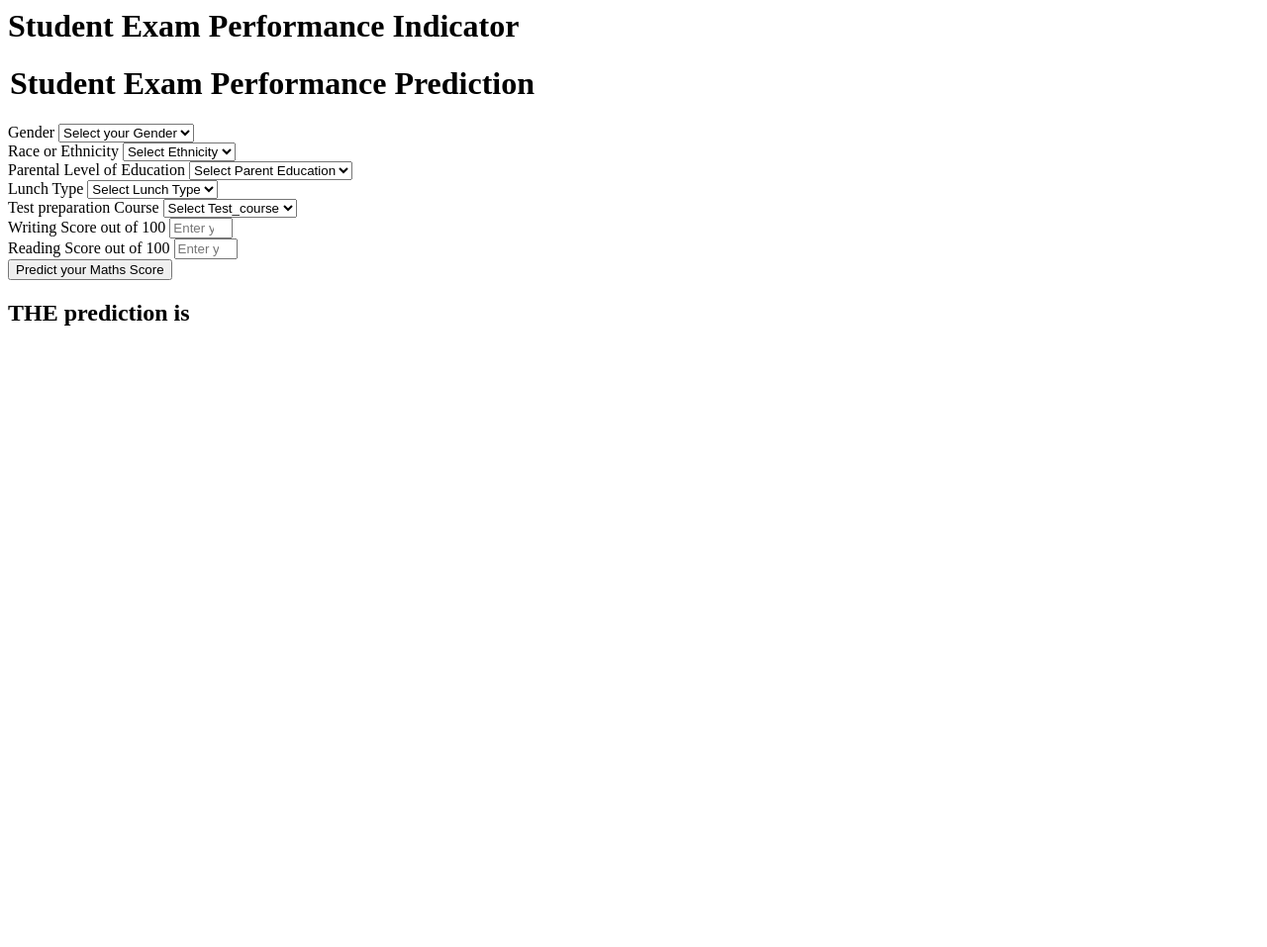
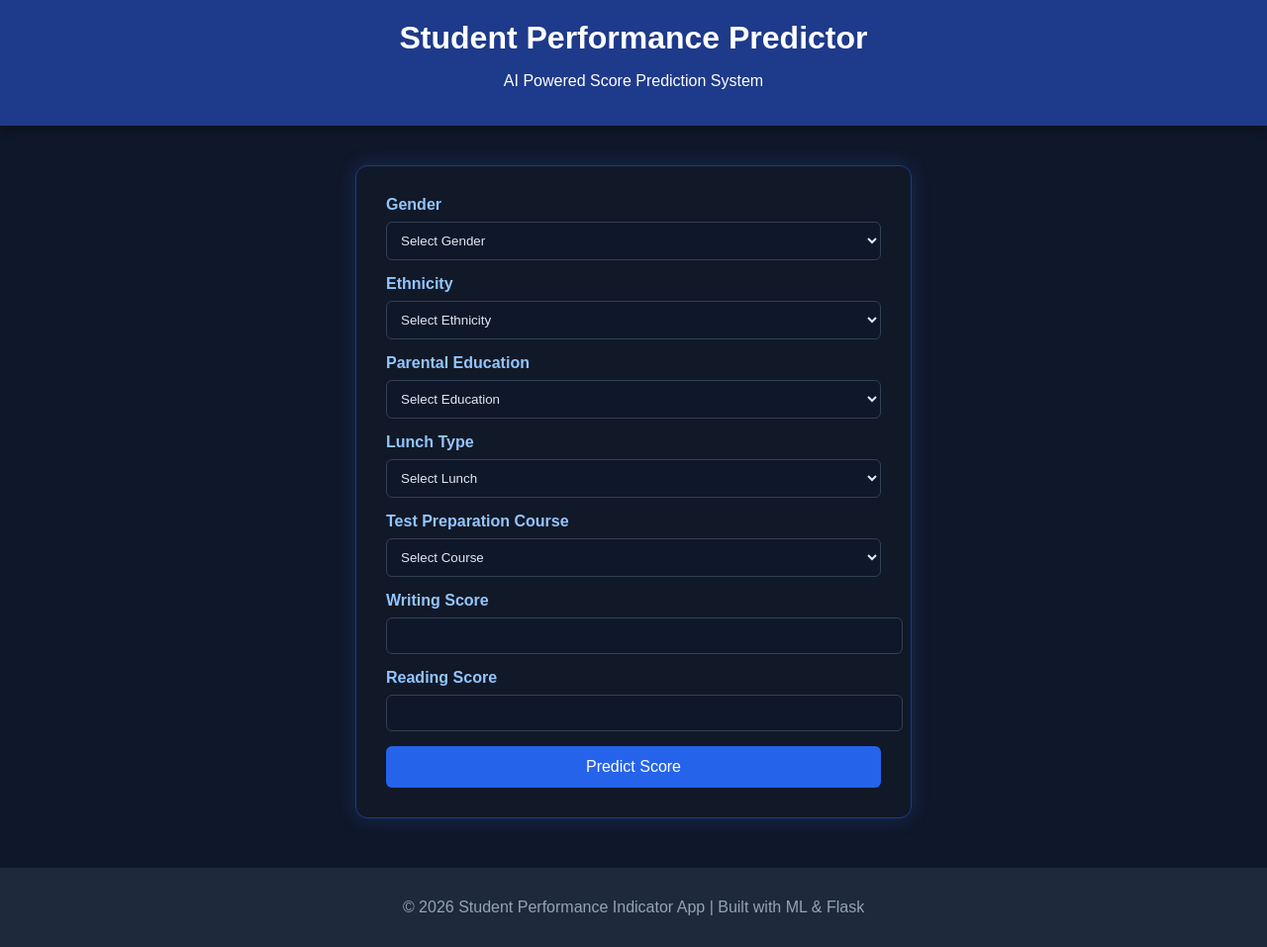
Before and after one commit to bpavann/StudentPerformanceIndicator_ML, a Flask app: page /predict in a window 1280 px wide. Shown: the whole page at 99% size. Before the commit the page ends 329 px from the top, so only its background shows below. Run offline with Flask 3, Linux system fonts and the light colour scheme.

Commit message:
Prediction Pipeline and application created successfully

```diff
--- a/My_Machine_Learning_Project.egg-info/requires.txt
+++ b/My_Machine_Learning_Project.egg-info/requires.txt
@@ -1,11 +1,13 @@
 streamlit
 pandas
 seaborn
+Flask
 matplotlib
 numpy
 setuptools
 scikit-learn
 joblib
 catboost
+dill
 dataclasses
 xgboost
--- a/app.py
+++ b/app.py
@@ -5,6 +5,7 @@
 from src.exception import CustomException
 from flask import Flask,request,render_template
 from sklearn.preprocessing import StandardScaler
+from src.pipeline.predict_pipeline import CustomData, PredictPipeline
 
 application=Flask(__name__)
 app=application
@@ -19,7 +20,30 @@
         if request.method == 'GET':
             return render_template('home.html')
         else:
-            pass
+            data=CustomData(
+                gender=request.form.get('gender'),
+                race_ethnicity=request.form.get('race_ethnicity'),
+                parental_level_of_education=request.form.get('parental_level_of_education'),
+                lunch=request.form.get('lunch'),
+                test_preparation_course=request.form.get('test_preparation_course'),
+                reading_score=int(request.form.get('reading_score')),
+                writing_score=int(request.form.get('writing_score'))
+            )
+            final_new_data=data.get_data_as_dataframe()
+            print(final_new_data)
+
+            predict_pipeline=PredictPipeline()
+            result=predict_pipeline.predict(final_new_data)
+            print(f"Prediction result is {result}")
+            return render_template('home.html',result=result[0])
+
 
     except Exception as e:
         raise CustomException(e,sys)
+
+if __name__ == "__main__":
+    app.run(
+        debug=True,
+        host="127.0.0.1",
+        port=5000
+    )
--- a/requirements.txt
+++ b/requirements.txt
@@ -8,7 +8,7 @@
 scikit-learn
 joblib
 catboost
-pickle
+dill
 dataclasses
 xgboost
 -e .
--- a/src/components/data_transformation.py
+++ b/src/components/data_transformation.py
@@ -38,7 +38,7 @@
             cat_pipeline=Pipeline(
                 steps=[
                     ('imputer',SimpleImputer(strategy='most_frequent')),
-                    ('one_hot_encoder',OneHotEncoder()),
+                    ('one_hot_encoder',OneHotEncoder(handle_unknown="ignore")),
                     ('scaler',StandardScaler(with_mean=False))
                 ]
             )
--- a/src/exception.py
+++ b/src/exception.py
@@ -1,5 +1,4 @@
 import sys
-from src.logger import logging
 
 def error_msg_details(error,error_details:sys):
     _,_,exc_tb=error_details.exc_info()
--- a/templates/home.html
+++ b/templates/home.html
@@ -1,111 +1,180 @@
-<html>
+<!DOCTYPE html>
+<html lang="en">
+<head>
+<meta charset="UTF-8">
+<meta name="viewport" content="width=device-width, initial-scale=1.0">
+<title>Student Performance Predictor</title>
+
+<style>
+    body {
+        margin: 0;
+        font-family: Arial, sans-serif;
+        background: #0f172a; /* dark navy background */
+        color: #e2e8f0;
+        text-align: center;
+    }
+
+    header {
+        background: #1e3a8a; /* deep blue */
+        padding: 20px;
+        color: white;
+        box-shadow: 0 4px 10px rgba(0,0,0,0.3);
+    }
+
+    h1 {
+        margin: 0;
+    }
+
+    .container {
+        margin-top: 40px;
+        display: flex;
+        justify-content: center;
+    }
+
+    /* Book-style card */
+    .form-box {
+        background: #111827; /* dark card */
+        padding: 30px;
+        border-radius: 12px;
+        width: 500px;
+        box-shadow: 0 0 20px rgba(59,130,246,0.2);
+        border: 1px solid #1e3a8a;
+        text-align: left;
+    }
+
+    label {
+        font-weight: bold;
+        color: #93c5fd; /* light blue text */
+    }
+
+    select, input {
+        width: 100%;
+        padding: 10px;
+        margin: 8px 0 15px 0;
+        border: 1px solid #334155;
+        border-radius: 6px;
+        background: #0f172a;
+        color: #e2e8f0;
+    }
+
+    select:focus, input:focus {
+        outline: none;
+        border: 1px solid #3b82f6;
+        box-shadow: 0 0 8px #3b82f6;
+    }
+
+    .btn {
+        width: 100%;
+        background: #2563eb; /* blue button */
+        color: white;
+        padding: 12px;
+        border: none;
+        border-radius: 6px;
+        cursor: pointer;
+        font-size: 16px;
+        transition: 0.3s;
+    }
+
+    .btn:hover {
+        background: #1d4ed8;
+        box-shadow: 0 0 12px #3b82f6;
+    }
+
+    .result {
+        margin-top: 20px;
+        font-size: 20px;
+        color: #38bdf8;
+        text-align: center;
+    }
+
+    footer {
+        margin-top: 50px;
+        padding: 15px;
+        background: #1e293b;
+        color: #94a3b8;
+    }
+</style>
+</head>
+
 <body>
-    <div class="login">
-       <h1>Student Exam Performance Indicator</h1>
 
-       <form action="{{ url_for('predict')}}" method="post">
-        <h1>
-            <legend>Student Exam Performance Prediction</legend>
-        </h1>
-        <div class="mb-3">
-            <label class="form-label">Gender</label>
-            <select class="form-control" name="gender" placeholder="Enter you Gender" required>
-                <option class="placeholder" selected disabled value="">Select your Gender</option>
-                <option value="male">
-                    Male
-                </option>
-                <option value="female">
-                    Female
-                </option>
+<header>
+    <h1> Student Performance Predictor</h1>
+    <p>AI Powered Score Prediction System</p>
+
+</header>
+
+<div class="container">
+
+    <div class="form-box">
+
+        <form action="{{ url_for('predict') }}" method="post">
+
+            <label>Gender</label>
+            <select name="gender" required>
+                <option disabled selected value="">Select Gender</option>
+                <option value="male">Male</option>
+                <option value="female">Female</option>
             </select>
+
+            <label>Ethnicity</label>
+            <select name="ethnicity" required>
+                <option disabled selected value="">Select Ethnicity</option>
+                <option value="group A">Group A</option>
+                <option value="group B">Group B</option>
+                <option value="group C">Group C</option>
+                <option value="group D">Group D</option>
+                <option value="group E">Group E</option>
+            </select>
+
+            <label>Parental Education</label>
+            <select name="parental_level_of_education" required>
+                <option disabled selected value="">Select Education</option>
+                <option value="associate's degree">Associate's degree</option>
+                <option value="bachelor's degree">Bachelor's degree</option>
+                <option value="high school">High school</option>
+                <option value="master's degree">Master's degree</option>
+                <option value="some college">Some college</option>
+                <option value="some high school">Some high school</option>
+            </select>
+
+            <label>Lunch Type</label>
+            <select name="lunch" required>
+                <option disabled selected value="">Select Lunch</option>
+                <option value="free/reduced">Free/Reduced</option>
+                <option value="standard">Standard</option>
+            </select>
+
+            <label>Test Preparation Course</label>
+            <select name="test_preparation_course" required>
+                <option disabled selected value="">Select Course</option>
+                <option value="none">None</option>
+                <option value="completed">Completed</option>
+            </select>
+
+            <label>Writing Score</label>
+            <input type="number" name="writing_score" min="0" max="100" required>
+
+            <label>Reading Score</label>
+            <input type="number" name="reading_score" min="0" max="100" required>
+
+            <button type="submit" class="btn">Predict Score</button>
+
+        </form>
+
+        {% if result %}
+        <div class="result">
+            🎲 Predicted Math Score: <b>{{ result }}</b>
         </div>
-        <div class="mb-3">
-            <label class="form-label">Race or Ethnicity</label>
-            <select class="form-control" name="ethnicity" placeholder="Enter you ethnicity" required>
-                <option class="placeholder" selected disabled value="">Select Ethnicity</option>
-                <option value="group A">
-                    Group A
-                </option>
-                <option value="group B">
-                    Group B
-                </option>
-                <option value="group C">
-                    Group C
-                </option>
-                <option value="group D">
-                    Group D
-                </option>
-                <option value="group E">
-                    Group E
-                </option>
-            </select>
-        </div>
-        <div class="mb-3">
-            <label class="form-label">Parental Level of Education</label>
-            <select class="form-control" name="parental_level_of_education"
-                placeholder="Enter you Parent Education" required>
-                <option class="placeholder" selected disabled value="">Select Parent Education</option>
-                <option value="associate's degree">
-                    associate's degree
-                </option>
-                <option value="bachelor's degree">
-                    bachelor's degree
-                </option>
-                <option value="high school">
-                    high school
-                </option>
-                <option value="master's degree">
-                    master's degree
-                </option>
-                <option value="some college">
-                    some college
-                </option>
-                <option value="some high school">
-                    some high school
-                </option>
-            </select>
-        </div>
-        <div class="mb-3">
-            <label class="form-label">Lunch Type</label>
-            <select class="form-control" name="lunch" placeholder="Enter you Lunch" required>
-                <option class="placeholder" selected disabled value="">Select Lunch Type</option>
-                <option value="free/reduced">
-                    free/reduced
-                </option>
-                <option value="standard">
-                    standard
-                </option>
-            </select>
-        </div>
-        <div class="mb-3">
-            <label class="form-label">Test preparation Course</label>
-            <select class="form-control" name="test_preparation_course" placeholder="Enter you Course"
-                required>
-                <option class="placeholder" selected disabled value="">Select Test_course</option>
-                <option value="none">
-                    None
-                </option>
-                <option value="completed">
-                    Completed
-                </option>
-            </select>
-        </div>
-        <div class="mb-3">
-            <label class="form-label">Writing Score out of 100</label>
-            <input class="form-control" type="number" name="reading_score"
-                placeholder="Enter your Reading score" min='0' max='100' />
-        </div>
-        <div class="mb-3">
-            <label class="form-label">Reading Score out of 100</label>
-            <input class="form-control" type="number" name="writing_score"
-                placeholder="Enter your Reading Score" min='0' max='100' />
-        </div>
-        <div class="mb-3">
-            <input class="btn btn-primary" type="submit" value="Predict your Maths Score" required />
-        </div>
-    </form>
-    <h2>
-       THE  prediction is {{results}}
-    </h2>
-   <body>
+        {% endif %}
+
+    </div>
+
+</div>
+
+<footer>
+    <p>© 2026 Student Performance Indicator App | Built with ML & Flask</p>
+</footer>
+
+</body>
 </html>
```
Also changed, not shown: src/logger.py (+4 -4 lines), src/pipeline/predict_pipeline.py (+59 -0 lines), src/utils.py (+7 -0 lines), templates/index.html (+54 -18 lines), catboost_info/catboost_training.json, 5 other files.
